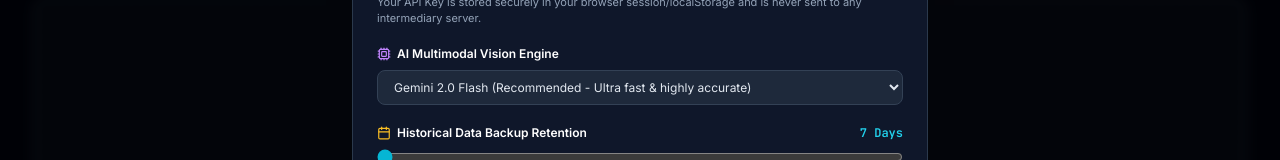
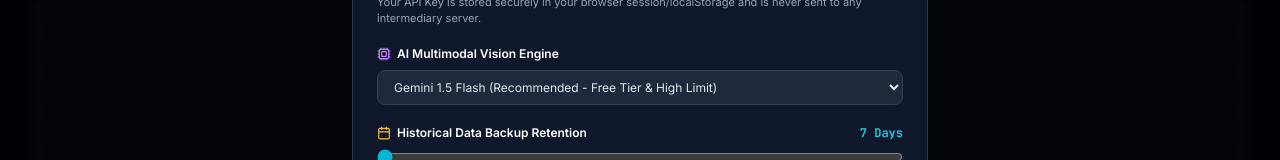
Before and after one commit to Chathura0607/GSS-ODA-AI-Name-Generator, a React (Vite) app: page / in a window 1280 px wide. Both pictures are taken after a click on the button "Configure API Key". Shown: the part 297-457 px from the top of the page. Built offline with nearby package versions, Linux system fonts and the light colour scheme.

Commit message:
feat: support latest Gemini models and default to gemini-1.5-flash

```diff
--- a/src/App.tsx
+++ b/src/App.tsx
@@ -33,7 +33,7 @@
   // State
   const [settings, setSettings] = useState<AppSettings>({
     geminiApiKey: localStorage.getItem('gss_gemini_key') || '',
-    geminiModel: 'gemini-2.0-flash',
+    geminiModel: 'gemini-1.5-flash',
     retentionDays: 7,
     autoProcessOnUpload: true,
     strictContainerCheck: true,
--- a/src/components/SettingsModal.tsx
+++ b/src/components/SettingsModal.tsx
@@ -181,14 +181,30 @@
               AI Multimodal Vision Engine
             </label>
             <select
-              value={model}
-              onChange={e => setModel(e.target.value as any)}
+              value={['gemini-1.5-flash', 'gemini-2.5-flash', 'gemini-3.6-flash', 'gemini-1.5-pro', 'gemini-2.0-flash'].includes(model) ? model : 'custom'}
+              onChange={e => {
+                if (e.target.value !== 'custom') {
+                  setModel(e.target.value);
+                }
+              }}
               className="w-full px-3 py-2 bg-slate-800 border border-slate-700 rounded-lg text-slate-200 focus:outline-none focus:border-cyan-500"
             >
-              <option value="gemini-2.0-flash">Gemini 2.0 Flash (Recommended - Ultra fast & highly accurate)</option>
-              <option value="gemini-1.5-flash">Gemini 1.5 Flash (Lightweight & high throughput)</option>
-              <option value="gemini-1.5-pro">Gemini 1.5 Pro (Deep complex reasoning)</option>
+              <option value="gemini-1.5-flash">Gemini 1.5 Flash (Recommended - Free Tier & High Limit)</option>
+              <option value="gemini-2.5-flash">Gemini 2.5 Flash (Next-Gen Fast & Accurate)</option>
+              <option value="gemini-3.6-flash">Gemini 3.6 Flash (Latest Vision Engine)</option>
+              <option value="gemini-1.5-pro">Gemini 1.5 Pro (Deep Complex Reasoning)</option>
+              <option value="gemini-2.0-flash">Gemini 2.0 Flash</option>
+              <option value="custom">Custom Model Name...</option>
             </select>
+            {(!['gemini-1.5-flash', 'gemini-2.5-flash', 'gemini-3.6-flash', 'gemini-1.5-pro', 'gemini-2.0-flash'].includes(model) || model === 'custom') && (
+              <input
+                type="text"
+                value={model === 'custom' ? '' : model}
+                onChange={e => setModel(e.target.value)}
+                placeholder="e.g. gemini-1.5-flash-latest or gemini-3.6-flash"
+                className="w-full px-3 py-2 bg-slate-800/80 border border-purple-500/50 rounded-lg text-slate-200 font-mono text-xs focus:outline-none focus:border-purple-400"
+              />
+            )}
           </div>
 
           {/* Retention Days */}
--- a/src/services/db.ts
+++ b/src/services/db.ts
@@ -120,7 +120,7 @@
 export async function loadSettings(): Promise<AppSettings> {
   const defaultSettings: AppSettings = {
     geminiApiKey: localStorage.getItem('gss_gemini_key') || '',
-    geminiModel: 'gemini-2.0-flash',
+    geminiModel: 'gemini-1.5-flash',
     retentionDays: 7,
     autoProcessOnUpload: true,
     strictContainerCheck: true,
--- a/src/services/gemini.ts
+++ b/src/services/gemini.ts
@@ -49,7 +49,7 @@
 export async function analyzeProductImage(
   dataUrl: string,
   apiKey: string,
-  modelName: string = 'gemini-2.0-flash'
+  modelName: string = 'gemini-1.5-flash'
 ): Promise<AnalysisResult> {
   if (!apiKey) {
     throw new Error(
@@ -66,7 +66,7 @@
   const mimeType = matches[1];
   const base64Data = matches[2];
 
-  const endpoint = `https://generativelanguage.googleapis.com/v1beta/models/${modelName}:generateContent?key=${apiKey.trim()}`;
+  const endpoint = `https://generativelanguage.googleapis.com/v1beta/models/${modelName.trim()}:generateContent?key=${apiKey.trim()}`;
 
   const requestBody = {
     contents: [
@@ -166,8 +166,8 @@
 /**
  * Quick validation of an API Key
  */
-export async function testGeminiApiKey(apiKey: string, model: string = 'gemini-2.0-flash'): Promise<boolean> {
-  const endpoint = `https://generativelanguage.googleapis.com/v1beta/models/${model}:generateContent?key=${apiKey.trim()}`;
+export async function testGeminiApiKey(apiKey: string, model: string = 'gemini-1.5-flash'): Promise<boolean> {
+  const endpoint = `https://generativelanguage.googleapis.com/v1beta/models/${model.trim()}:generateContent?key=${apiKey.trim()}`;
   const response = await fetch(endpoint, {
     method: 'POST',
     headers: { 'Content-Type': 'application/json' },
--- a/src/types/index.ts
+++ b/src/types/index.ts
@@ -37,7 +37,7 @@
 
 export interface AppSettings {
   geminiApiKey: string;
-  geminiModel: 'gemini-2.0-flash' | 'gemini-1.5-flash' | 'gemini-1.5-pro';
+  geminiModel: string;
   retentionDays: number; // default 7
   autoProcessOnUpload: boolean;
   strictContainerCheck: boolean;
```
